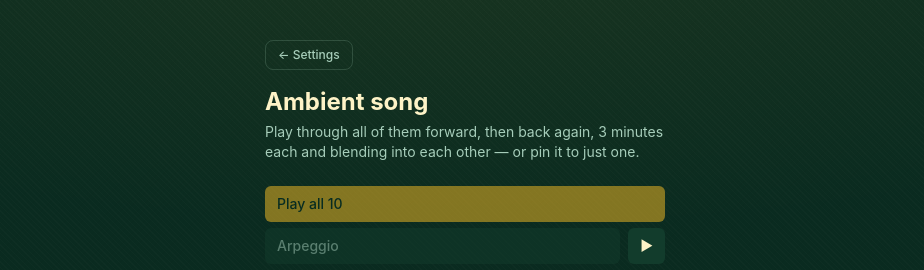
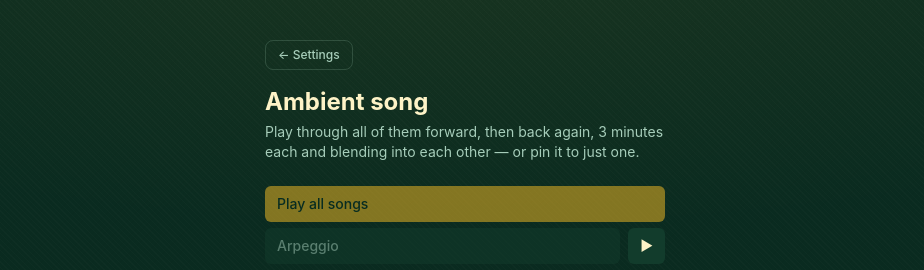
Before and after one commit to nickldimartino/books-and-runs, a Next.js app: page /settings/ambient-song in a window 1280 px wide. Shown: the top 270 px of the page, without its empty margins (175-1099 px from the left). Built offline with nearby package versions, Linux system fonts and the light colour scheme; no server answers.

Commit message:
Drop the hardcoded song count from "All songs" label
So this doesn't need editing again the next time a song's added or
removed.

Co-Authored-By: Claude Sonnet 5 <noreply@anthropic.com>

```diff
--- a/app/settings/AmbientSongPicker.tsx
+++ b/app/settings/AmbientSongPicker.tsx
@@ -52,7 +52,7 @@ export function AmbientSongPicker({
             : "bg-[var(--panel)] text-[var(--muted)] hover:bg-[var(--panel-soft)]"
         }`}
       >
-        Play all {AMBIENT_SONGS.length}
+        Play all songs
       </button>
       {AMBIENT_SONGS.map((song) => (
         <div key={song.id} className="flex items-center gap-2">
--- a/app/settings/page.tsx
+++ b/app/settings/page.tsx
@@ -528,7 +528,7 @@ export default function SettingsPage() {
             ariaLabel="Ambient music volume"
           />
           <AmbientSongLinkRow
-            name={settings.ambientTrack === "rotate" ? `All ${AMBIENT_SONGS.length} songs` : currentSongLabel}
+            name={settings.ambientTrack === "rotate" ? "All songs" : currentSongLabel}
             disabled={!settings.ambientMusicEnabled}
           />
           </SettingsSection>
```
